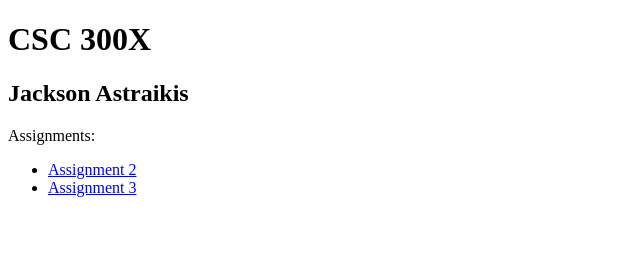
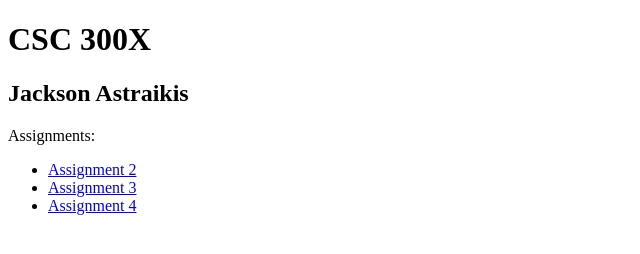
Before and after one commit to astraikis/astraikis.github.io, a plain HTML site: page index.html in a window 1280 px wide. Shown: the whole page, without its empty margins (0-640 px from the left). Drawn offline with Linux system fonts and the light colour scheme.

Commit message:
Add link to Assignment 4 on main page.

```diff
--- a/index.html
+++ b/index.html
@@ -13,6 +13,7 @@
     <ul>
         <li><a href="./csc300x-hw2/index.html">Assignment 2</a></li>
         <li><a href="./csc300x-hw3/index.html">Assignment 3</a></li>
+        <li><a href="./csc300x-hw4/index.html">Assignment 4</a></li>
     </ul>
   </body>
 </html>
```
